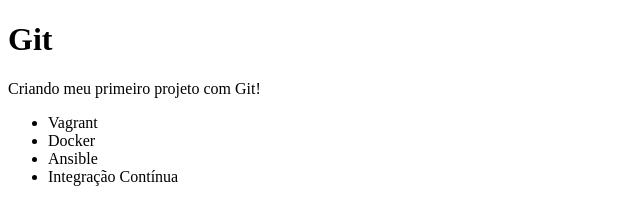
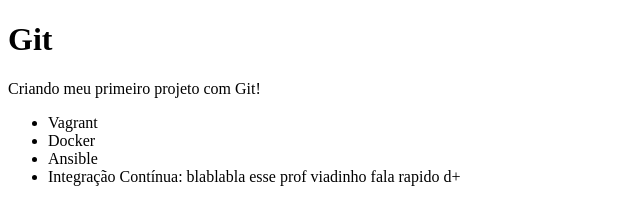
Before and after one commit to rxpha/alura-git, a plain HTML site: page index.html in a window 1280 px wide. Shown: the whole page, without its empty margins (0-640 px from the left). Drawn offline with Linux system fonts and the light colour scheme.

Commit message:
renomeando integracao continua

```diff
--- a/index.html
+++ b/index.html
@@ -13,7 +13,7 @@
       <li>Vagrant</li>
       <li>Docker</li>
       <li>Ansible</li>
-      <li>Integração Contínua</li>
+      <li>Integração Contínua: blablabla esse prof viadinho fala rapido d+</li>
     </ul>
   </body>
 </html>
```
